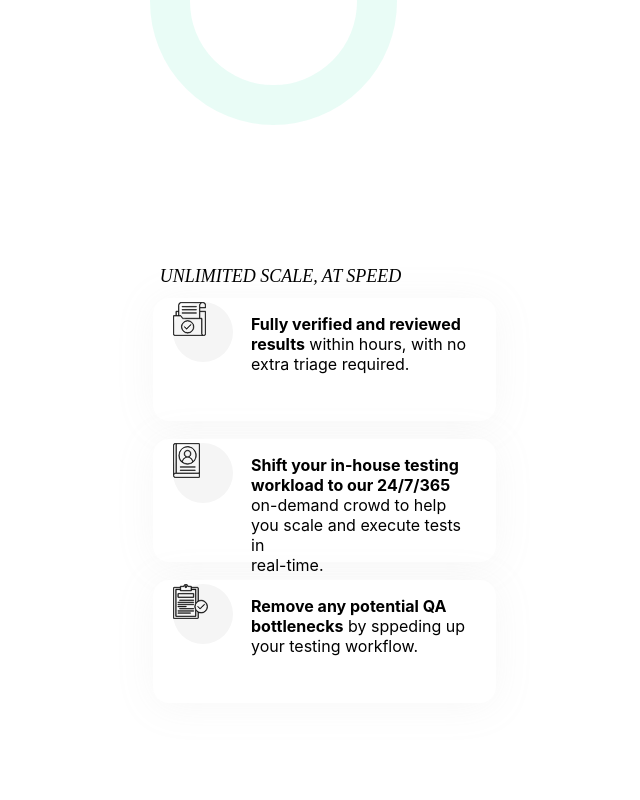
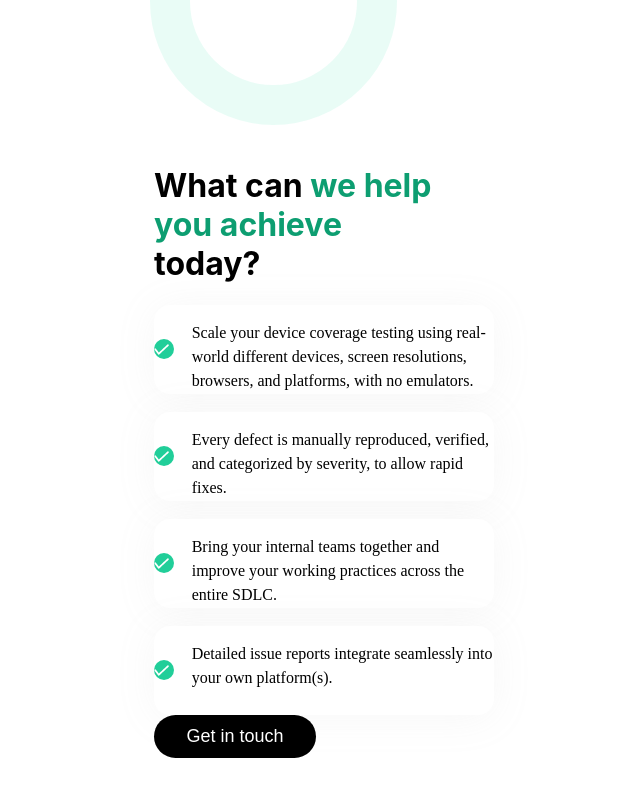
Before and after one commit to a11ysolutions/website, a React (Create React App) app: page /functional in a window 1280 px wide. Shown: the part 2100-2900 px from the top of the page, without its empty margins (316-956 px from the left). Built offline with nearby package versions, Linux system fonts and the light colour scheme.

Commit message:
feat: add Check Cards in functional view

```diff
--- a/src/Components/Functional/Functional.js
+++ b/src/Components/Functional/Functional.js
@@ -4,6 +4,7 @@ import FunctionalPresentationSign from "../UI/FunctionalPresentationSign/Functio
 import FunctionalIlustration from "../UI/FunctionalIlustration/FunctionalIlustration";
 import Button from "../UI/Button/Button";
 import Toolset from "../UI/Toolset/Toolset";
+import CheckCard from "../UI/CheckCard/CheckCard";
 import "./Functional.css";
 
 function Functional() {
@@ -47,6 +48,51 @@ function Functional() {
           <div className="functional-small-circle"></div>
         </div>
       </div>
+      <div className="functional-header-text-button">
+        <h1>
+          What can <span style={{ color: "#0D9E71" }}>
+            we help <br></br>you achieve <br></br>
+          </span>today? <br></br>
+        </h1>
+
+        <div style={{ marginTop: "18px" }}>
+          <CheckCard>
+            <p>
+              Scale your device coverage testing using
+              real-world different devices, screen
+              resolutions, browsers, and platforms, with
+              no emulators.
+            </p>
+          </CheckCard>
+        </div>
+        <div style={{ marginTop: "18px" }}>
+          <CheckCard>
+            <p>
+              Every defect is manually reproduced,
+              verified, and categorized by severity, to
+              allow rapid fixes.
+            </p>
+          </CheckCard>
+        </div>
+        <div style={{ marginTop: "18px" }}>
+          <CheckCard>
+            <p>
+              Bring your internal teams together and
+              improve your working practices across the
+              entire SDLC.
+            </p>
+          </CheckCard>
+        </div>
+        <div style={{ marginTop: "18px" }}>
+          <CheckCard>
+            <p>
+              Detailed issue reports integrate seamlessly
+              into your own platform(s).
+            </p>
+          </CheckCard>
+        </div>
+        <Button>Get in touch</Button>
+      </div>
       <div style={{ marginTop: "135px" }}>
         <div className="functional-titles">UNLIMITED SCALE, AT SPEED</div>
 
--- a/src/Components/UI/CheckCard/CheckCard.js
+++ b/src/Components/UI/CheckCard/CheckCard.js
@@ -1,7 +1,7 @@
 import React from "react";
 import "./CheckCard.css";
 
-function CheckCard() {
+function CheckCard({ children}) {
   return (
     <div className="check-card">
       <div
@@ -21,7 +21,9 @@ function CheckCard() {
         <div
           className="check-card-text-container"
           style={{ justifyContent: "center", alignItems: "center" }}
-        ></div>
+        >
+            {children}
+        </div>
       </div>
     </div>
   );
```
